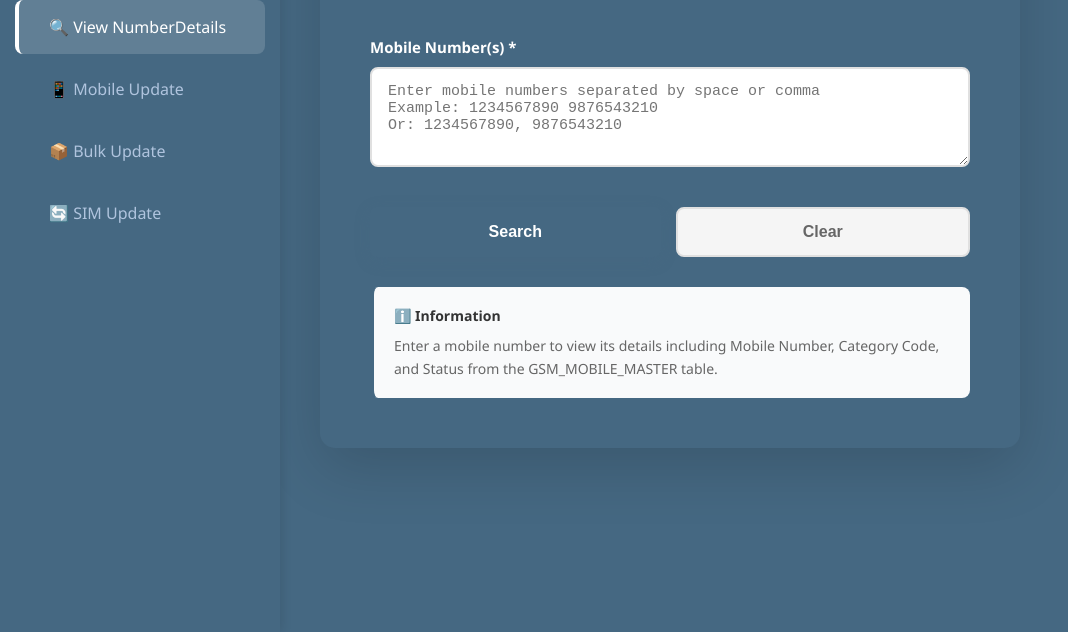
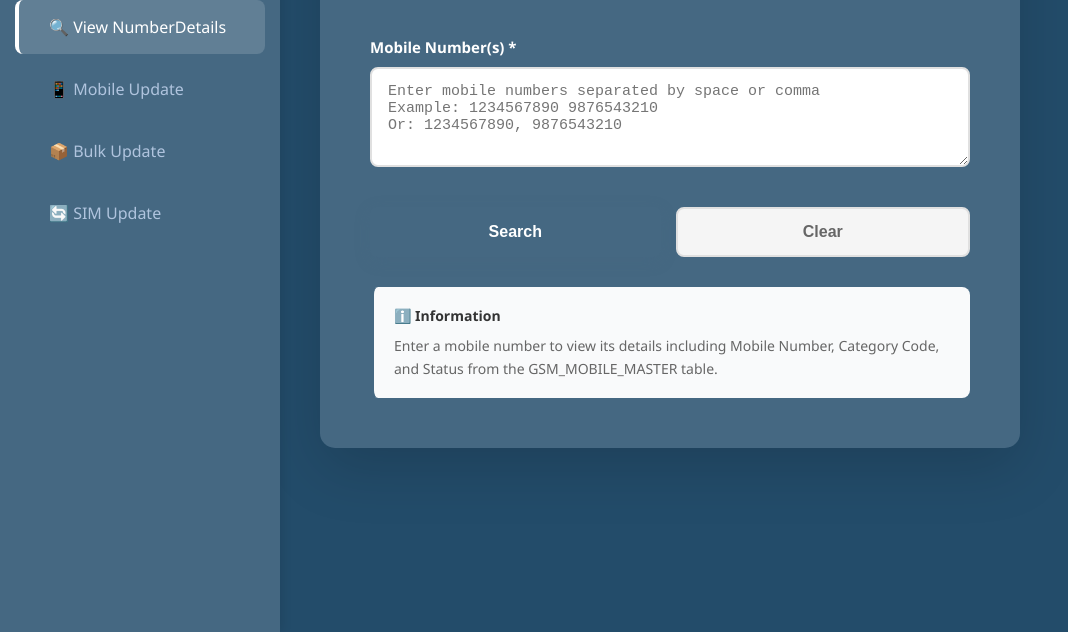
Before and after one commit to moneypay1414/G-tech, a website: page public/index.html in a window 1280 px wide. Shown: the part 168-800 px from the top of the page, without its empty margins (0-1068 px from the left). Drawn offline with Linux system fonts and the light colour scheme.

Commit message:
Add #234C6A background color to .main-content

```diff
--- a/public/index.html
+++ b/public/index.html
@@ -73,6 +73,7 @@
             width: calc(100% - 280px);
             padding: 40px;
             overflow-y: auto;
+            background: #234C6A;
         }
 
         .container {
```
